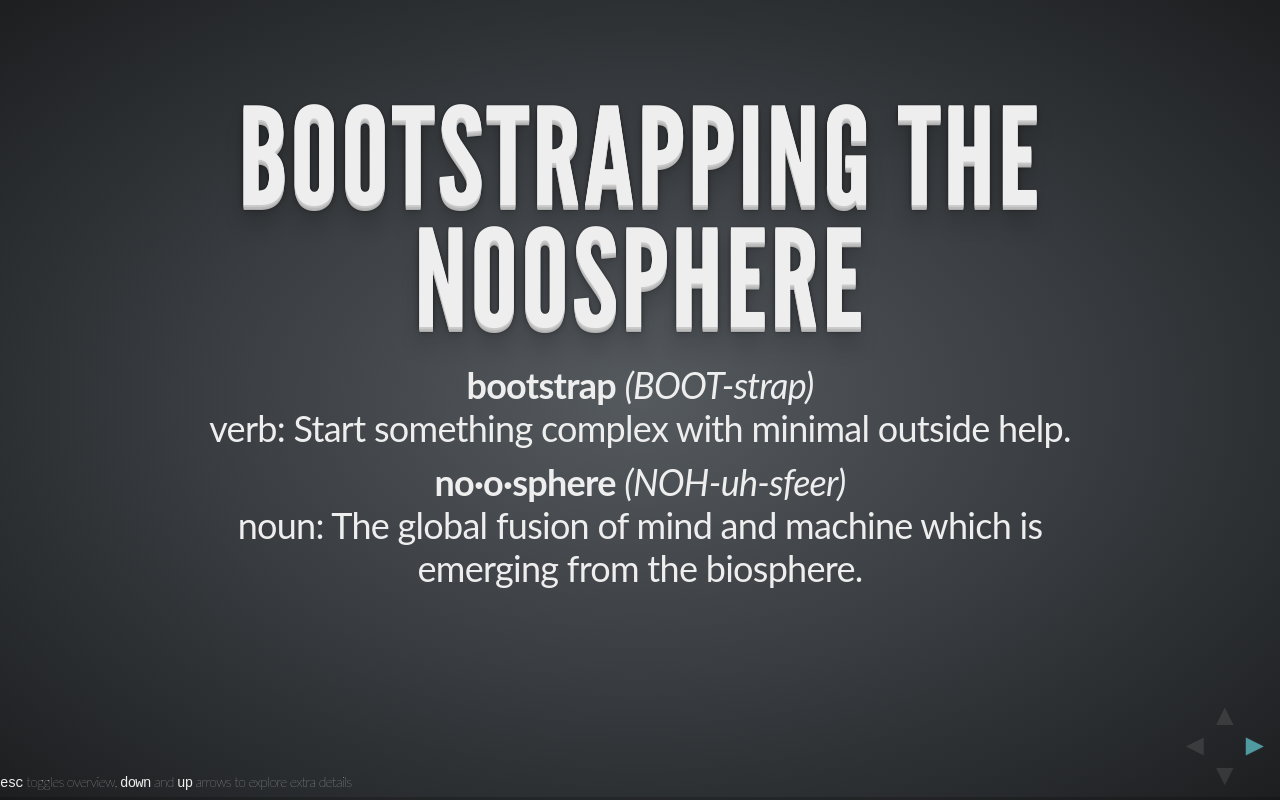
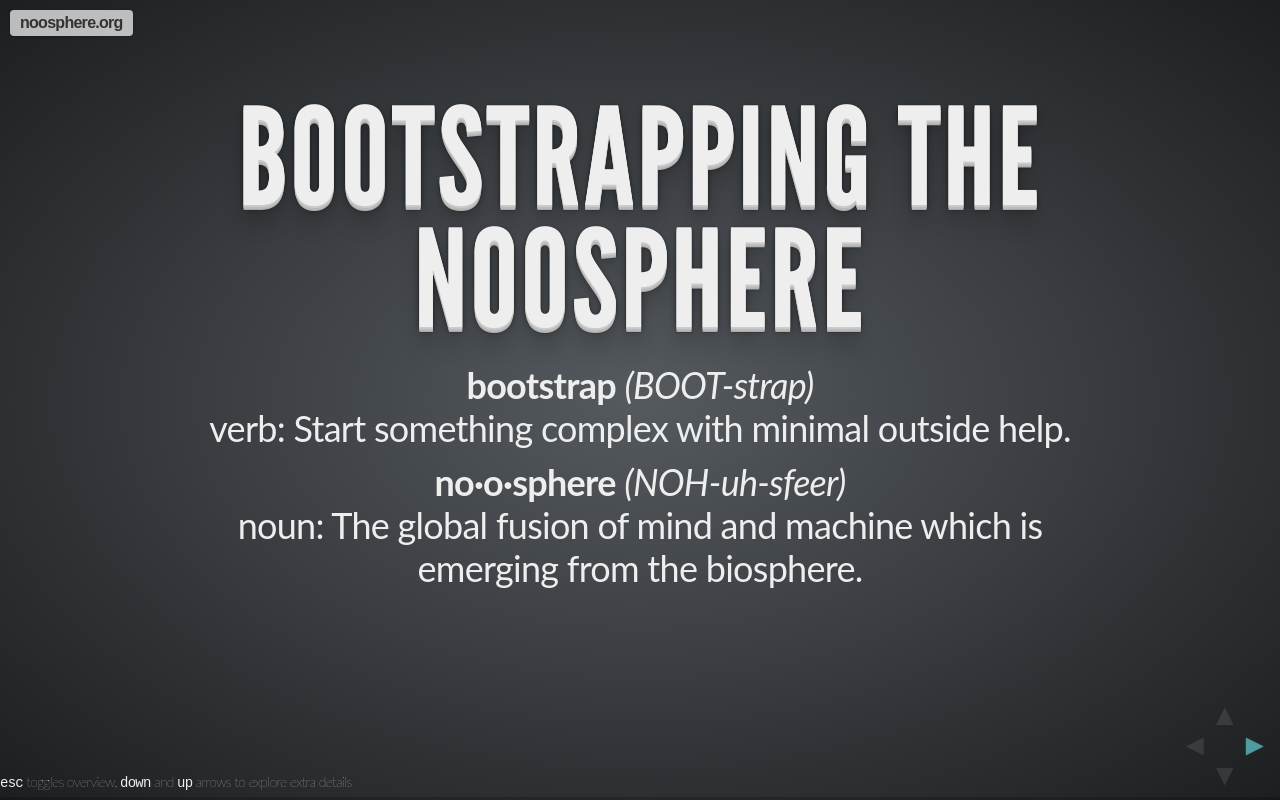
Before and after one commit to noosphere-org/bootnoos, a plain HTML site: page index.html in a window 1280 px wide. Drawn offline with Linux system fonts and the light colour scheme.

Commit message:
add link to noosphere.org

```diff
--- a/index.html
+++ b/index.html
@@ -6,19 +6,45 @@
   <title>Bootstrapping the Noosphere</title>
   <link rel="icon" type="image/png" href="img/noosphereIcon.png">
 
-  <meta name="description" content="A framework for easily creating beautiful presentations using HTML">
+  <meta name="description" content="How to boot up a global fusion of mind and machine">
   <meta name="author" content="Hakim El Hattab">
 
   <meta name="apple-mobile-web-app-capable" content="yes" />
   <meta name="apple-mobile-web-app-status-bar-style" content="black-translucent" />
-
-
 
   <link rel="stylesheet" href="revealjs/css/main.css">
   <link rel="stylesheet" href="revealjs/css/theme/default.css" id="theme">
 
   <!-- For syntax highlighting -->
   <link rel="stylesheet" href="revealjs/lib/css/zenburn.css">
+
+  <style>
+    .permanent-link {
+        position: fixed;
+        top: 10px;
+        left: 10px;
+        z-index: 1000;
+        font-size: 16px;
+        font-family: sans-serif;
+        background-color: rgba(255, 255, 255, 0.7);
+        padding: 5px 10px;
+        border-radius: 4px;
+        box-shadow: 0 1px 3px rgba(0,0,0,0.2);
+        transition: opacity 0.3s ease;
+    }
+    .permanent-link:hover {
+        opacity: 1;
+        background-color: rgba(255, 255, 255, 0.9);
+    }
+    .permanent-link a {
+        color: #333;
+        text-decoration: none;
+        font-weight: bold;
+    }
+    .permanent-link a:hover {
+        color: #000;
+    }
+  </style>
 
   <script>
     // If the query includes 'print-pdf' we'll use the PDF print sheet
@@ -30,6 +56,10 @@
       <![endif]-->
 </head>
 <body>
+  <!-- Add this somewhere after the opening <body> tag but before the closing </body> tag -->
+  <div class="permanent-link">
+    <a href="https://noosphere.org/" target="_blank">noosphere.org</a>
+  </div>
   <div class="reveal">
     <!-- Used to fade in a background when a specific slide state is reached -->
     <div class="state-background"></div>
```
